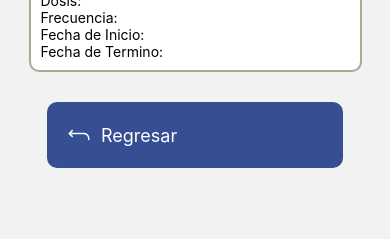
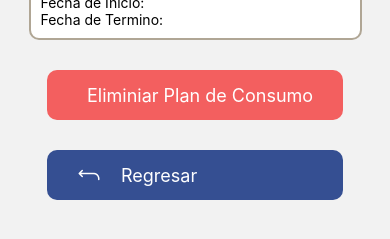
Before and after one commit to AreMunoz/Dispensador-de-Pastillas-con-React, a React Native app: screen /ConsultarPC_Screen in a window 390 px wide. Shown: the part 493-732 px from the top of the page. Built offline with nearby package versions, Linux system fonts and the light colour scheme; no server answers.

Commit message:
historial

```diff
--- a/screens/ConsultarPC_Screen.tsx
+++ b/screens/ConsultarPC_Screen.tsx
@@ -117,7 +117,7 @@ const ConsultarPC_Screen = ({ navigation }: ConsultarPCScreenProps) => {
             </View>
 
 
-                <TouchableOpacity style={styles.buttonConsultar}>
+                <TouchableOpacity style={[styles. formatoButton, styles.buttonConsultar]}>
                     <FontAwesome5 name="eye" size={18} color={'white'} />
                     <Text style={styles.buttonText}>Consultar</Text>
                 </TouchableOpacity>
@@ -135,9 +135,13 @@ const ConsultarPC_Screen = ({ navigation }: ConsultarPCScreenProps) => {
                 </View>
 
 
+                <TouchableOpacity style={[styles.formatoButton, styles.deleteButton]} onPress={() => console.log('eleiminando plan de consumo')}>
+                    <Text style={styles.buttonText}>Eliminiar Plan de Consumo</Text>
+                </TouchableOpacity>
 
 
-            <TouchableOpacity style={styles.buttonRegresar}>
+
+            <TouchableOpacity style={[styles.formatoButton, styles.buttonRegresar]}>
                 <Ionicons name="return-up-back" size={24} color={'white'} />
                 <Text style={styles.buttonText}>Regresar</Text>
             </TouchableOpacity>
@@ -176,18 +180,7 @@ const styles = StyleSheet.create({
         borderColor: colors.Grey.light,
         borderWidth: 2,
     },
-    buttonRegresar: {
-        padding: 20,
-        width: '80%',
-        margin: 10,
-        marginTop: 20,
-        borderRadius: 10,
-        flexDirection: 'row',
-        alignItems: 'center',
-        justifyContent: 'flex-start',
-        backgroundColor: colors.Blue.dark,
-    },
-    buttonConsultar: {
+    formatoButton: {
         padding: 10,
         paddingLeft: 30,
         width: '80%',
@@ -199,7 +192,15 @@ const styles = StyleSheet.create({
         alignItems: 'center',
         justifyContent: 'flex-start',
         gap: 10,
+    },
+    buttonRegresar: {
+        backgroundColor: colors.Blue.dark,
+    },
+    buttonConsultar: {
         backgroundColor: colors.Green.light,
+    },
+    deleteButton: {
+        backgroundColor: colors.Red.light,
     },
     buttonText: {
         color: 'white',
--- a/screens/GestionarPlanConsumo.tsx
+++ b/screens/GestionarPlanConsumo.tsx
@@ -68,6 +68,15 @@ const GestionarPlanConsumo = ({ navigation, route }: GestionarPlanConsumoProps)
                 </TouchableOpacity>
 
 
+
+                <TouchableOpacity style={[styles.buttonManual, styles.color4Button]} onPress={() => handleAction('eliminar')}>
+                    <FontAwesome name="trash-o" size={24} color="white" />
+                    <Text style={styles.buttonText}>Plan de consumo expres </Text>
+                </TouchableOpacity>
+
+
+
+
             </View>
         </View>
     );
--- a/screens/tabs/HistorialTab.tsx
+++ b/screens/tabs/HistorialTab.tsx
@@ -1,5 +1,5 @@
 import React from 'react';
-import { View, Text, Button, StyleSheet, TouchableOpacity } from 'react-native';
+import { View, Text, Button, StyleSheet, TouchableOpacity, ScrollView } from 'react-native';
 import { useNavigation } from '@react-navigation/native';
 import { StackScreenProps } from '@react-navigation/stack';
 import { RootStackParamList, RootTapParamList } from '../../routes';
```
